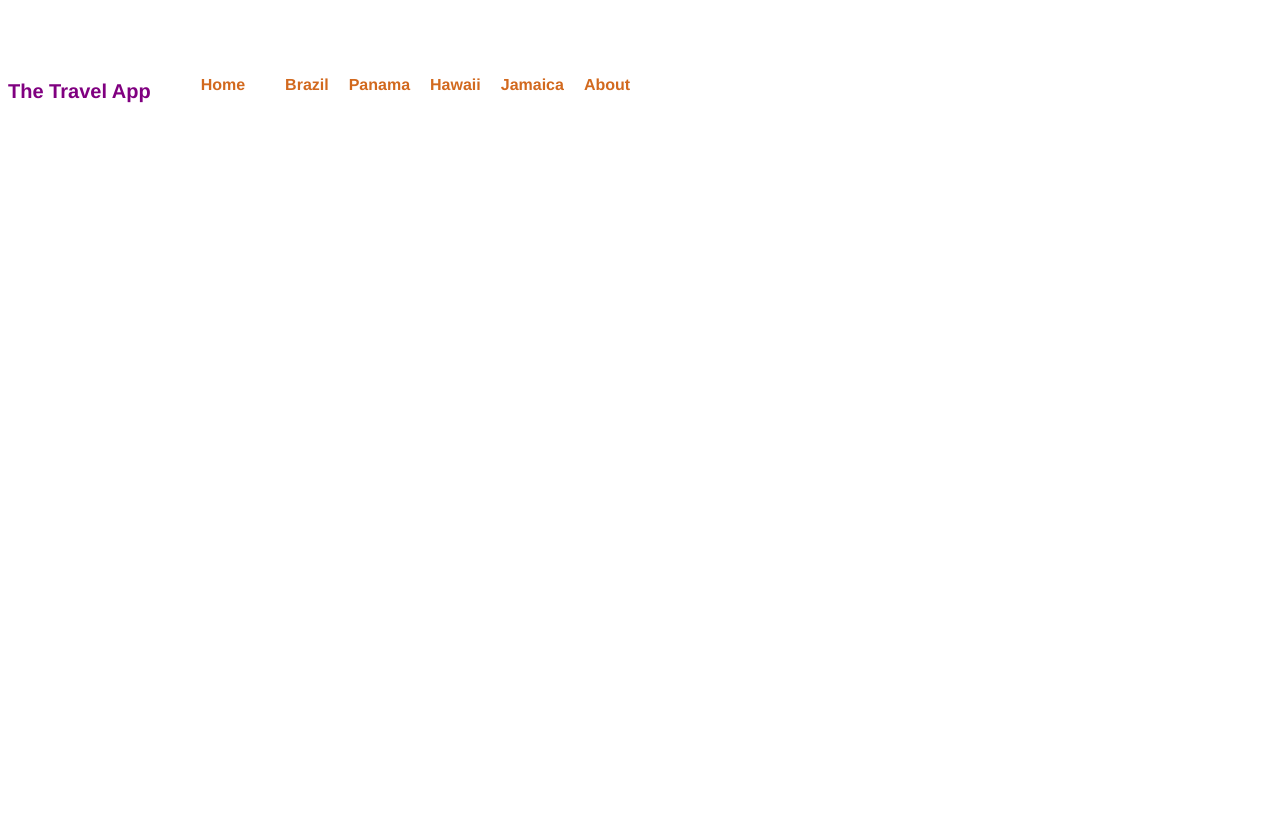
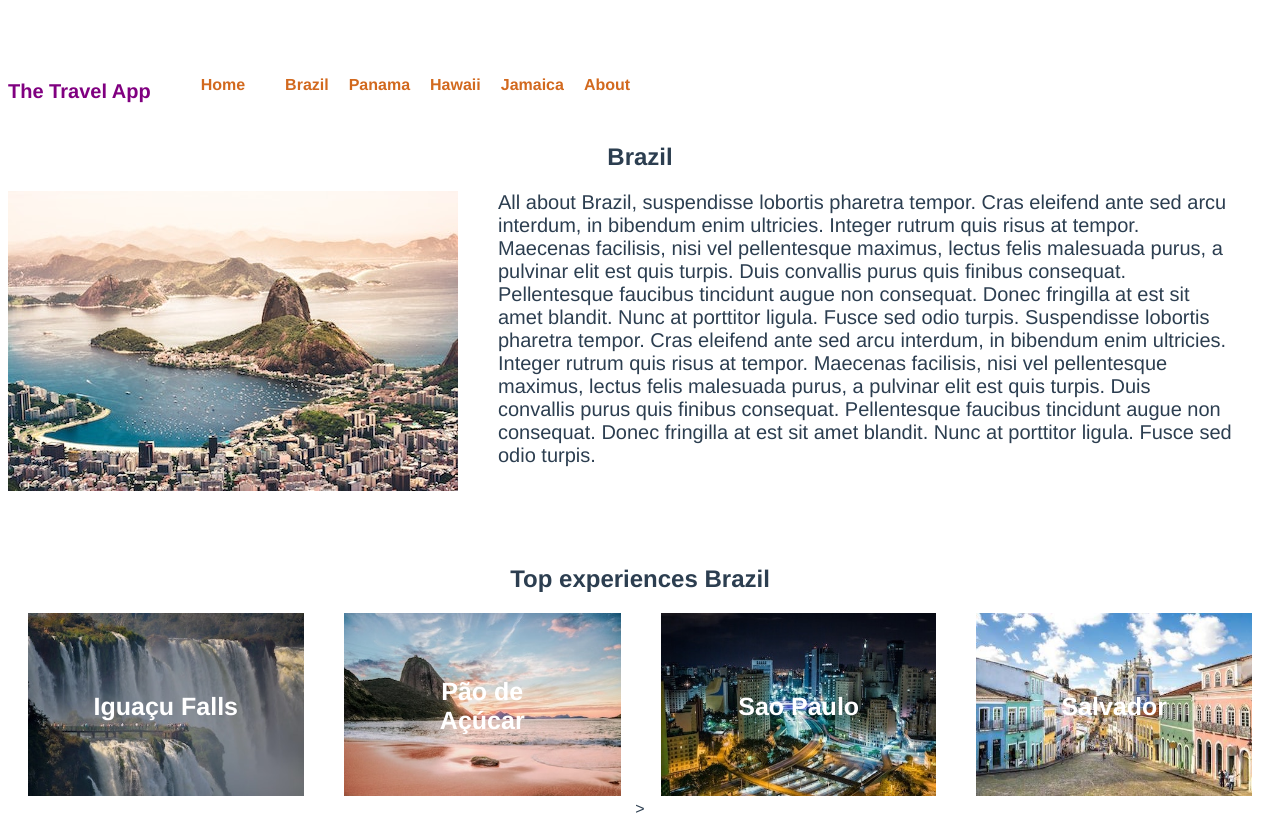
Before and after one commit to nguyenlyminhman/vue-route, a Vue app: page /destination/brazil in a window 1280 px wide. Before the commit the page ends 800 px from the top, so only its background shows below. Built offline with nearby package versions, Linux system fonts and the light colour scheme.

Commit message:
add children router

```diff
--- a/src/router/index.js
+++ b/src/router/index.js
@@ -21,10 +21,20 @@
             props: true
         },
         {
-            path:"/detail/:slug",
+            path:"/destination/:slug",
             name:"DestinationDetails",
             component: ()=> import(/* webpackChunkName: "destination-details" */ "../views/DestinationDetails"),
-            props: true
-        }
+            props: true,
+
+            children: [
+                {
+                    path:":experienceSlug",
+                    name:"ExperienceDetails",
+                    component: ()=> import(/* webpackChunkName: "experience-details" */ "../views/ExperienceDetails"),
+                    props: true
+                }
+            ]
+        },
+
     ]
 })
--- a/src/views/DestinationDetails.vue
+++ b/src/views/DestinationDetails.vue
@@ -16,13 +16,22 @@
             v-for="experience in destination.experiences"
             :key="experience.name"
              class="card">
+            <router-link :to="{
+                name: 'ExperienceDetails',
+                params: {experienceSlug: experience.slug}
+            }">
+
+
+
                 <img :src="require(`@/assets/${experience.image}`)" :alt="experience.name">
-
                 <span class="card__text">
                     {{experience.name}}
                 </span>
+            </router-link>
+
             </div>
         </div>
+        <router-view :key="$route.path" />>
     </section>
 </div>
 
--- /dev/null
+++ b/src/views/ExperienceDetails.vue
@@ -0,0 +1,82 @@
+<template>
+<div>
+    <section class="destination">
+        <h1>{{experience.name}}</h1>
+        <div class="destination-details">
+            <img :src="require(`@/assets/${experience.image}`)" :alt="experience.name" />
+            <p> {{experience.description}}  </p>
+        </div>
+    </section>
+</div>
+</template>
+
+<script>
+import store from '@/store.js';
+export default {
+
+    data(){
+        return {}
+    },
+    props:{
+        slug:{
+            type: String,
+            required: true,
+        },
+        experienceSlug:{
+            type: String,
+            required: true,
+        }
+    },
+    computed:{
+        destination(){
+            return store.destinations.find(
+                destination => destination.slug === this.slug
+            );
+        },
+        experience(){
+            return this.destination.experiences.find(
+                experience => experience.slug === this.experienceSlug
+            );
+        }
+    }
+}
+</script>
+<style scoped>
+ img {
+     max-width: 600px;
+     height: auto;
+     width: 100%;
+     max-height: 400px;
+ }
+
+ .destination-details, .cards{
+     display: flex;
+    justify-content: space-between;
+ }
+
+ p{
+     margin: 0 40px;
+     font-size: 20px;
+     text-align: left;
+ }
+
+ .card img {
+     max-height: 200px;
+ }
+
+ .card{
+     padding: 0 20px;
+     position: relative;
+ }
+
+ .card__text {
+     position: absolute;
+     top: 50%;
+     left: 50%;
+     transform: translate(-50%, -50%);
+     color: white;
+     font-size: 25px;
+     font-weight: bold;
+     text-decoration: none;
+ }
+</style>
```
